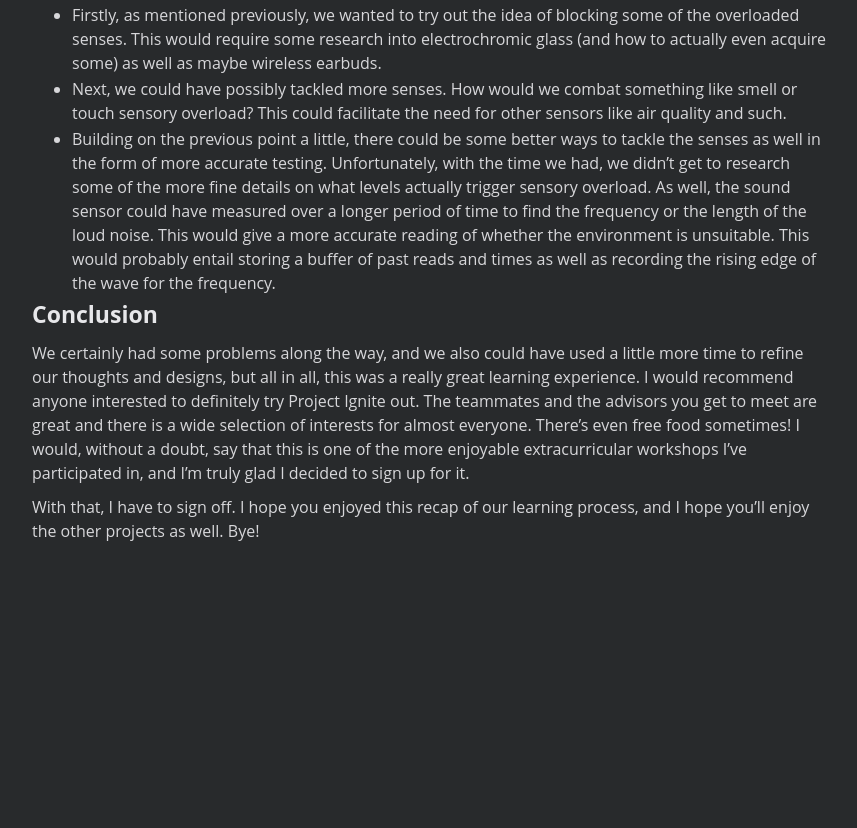
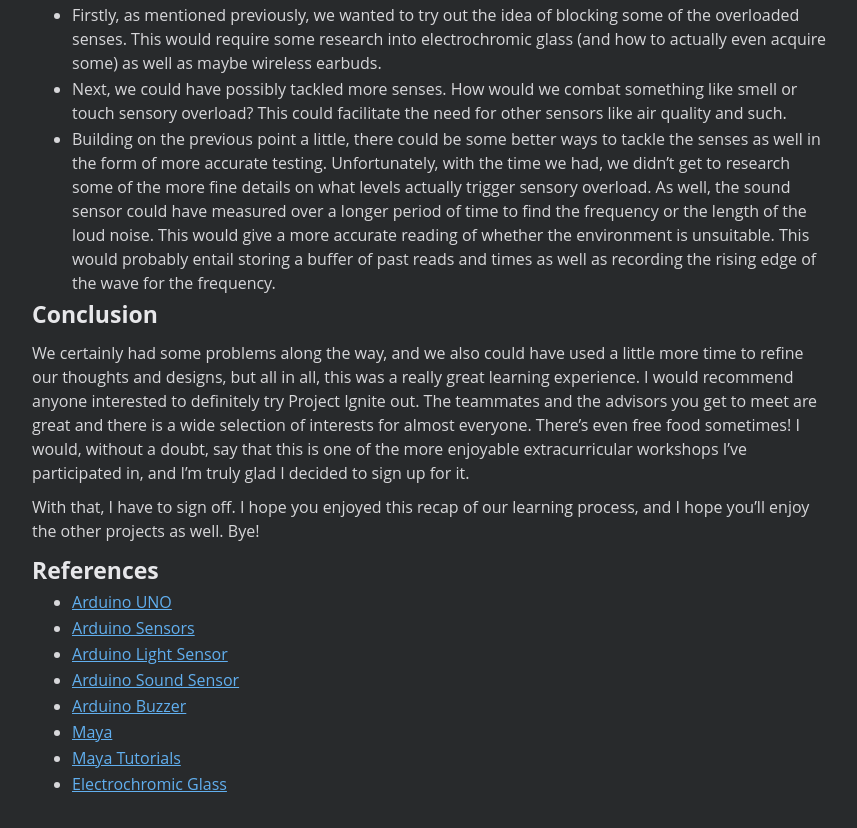
Before and after one commit to chirprush/shareable-wearables, a plain HTML site: page index.html in a window 1280 px wide. Shown: the part 8899-9727 px from the top of the page, without its empty margins (208-1065 px from the left). Before the commit the page ends 9502 px from the top, so only its background shows below. Drawn offline with Linux system fonts and the light colour scheme.

Commit message:
Added some references
These were added unchecked, so probably review them later

```diff
--- a/index.html
+++ b/index.html
@@ -366,5 +366,16 @@ code span.wa { color: #60a0b0; font-weight: bold; font-style: italic; } /* Warni
 <h2 id="conclusion">Conclusion</h2>
 <p>We certainly had some problems along the way, and we also could have used a little more time to refine our thoughts and designs, but all in all, this was a really great learning experience. I would recommend anyone interested to definitely try Project Ignite out. The teammates and the advisors you get to meet are great and there is a wide selection of interests for almost everyone. There’s even free food sometimes! I would, without a doubt, say that this is one of the more enjoyable extracurricular workshops I’ve participated in, and I’m truly glad I decided to sign up for it.</p>
 <p>With that, I have to sign off. I hope you enjoyed this recap of our learning process, and I hope you’ll enjoy the other projects as well. Bye!</p>
+<h2 id="references">References</h2>
+<ul>
+<li><a href="http://store-usa.arduino.cc/products/arduino-uno-rev3">Arduino UNO</a></li>
+<li><a href="https://store-usa.arduino.cc/collections/sensors-environment">Arduino Sensors</a></li>
+<li><a href="https://arduinogetstarted.com/tutorials/arduino-light-sensor">Arduino Light Sensor</a></li>
+<li><a href="https://create.arduino.cc/projecthub/electropeak/how-to-use-ky-037-sound-detection-sensor-with-arduino-a757a7">Arduino Sound Sensor</a></li>
+<li><a href="https://create.arduino.cc/projecthub/SURYATEJA/use-a-buzzer-module-piezo-speaker-using-arduino-uno-89df45">Arduino Buzzer</a></li>
+<li><a href="https://www.autodesk.com/products/maya/overview">Maya</a></li>
+<li><a href="https://www.youtube.com/channel/UCHmAXsicpLK2EHMZo5_BtDA">Maya Tutorials</a></li>
+<li><a href="https://en.wikipedia.org/wiki/Electrochromism">Electrochromic Glass</a></li>
+</ul>
 </body>
 </html>
```
Also changed, not shown: 1 other file.
